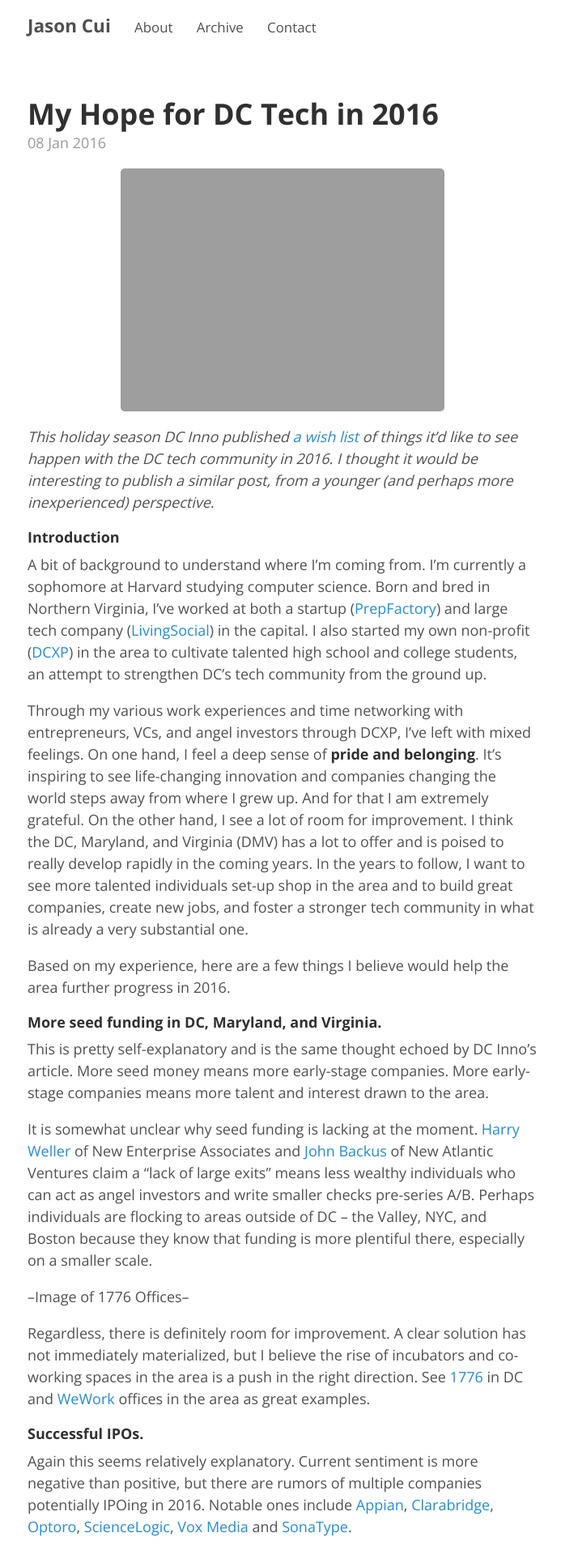
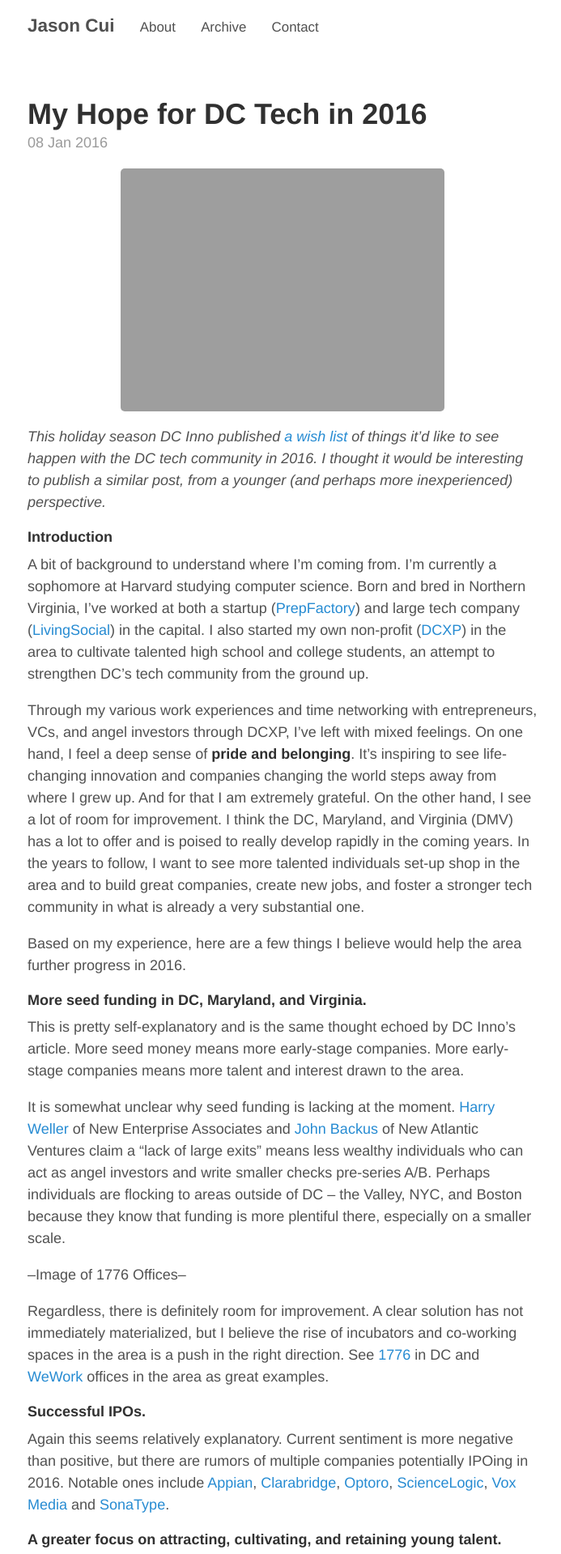
Before and after one commit to jasoncui/jasoncui.github.io, a Jekyll site: the page built from index.html, in a window 1280 px wide. Shown: the top 1919 px of the page at 81% size, without its empty margins (291-984 px from the left). Built offline with Jekyll 4.4.1, drawn with Linux system fonts in a browser that asks for light colours; the list of posts is cut into pages by our own code.

Commit message:
reverted to old font

```diff
--- a/_includes/head.html
+++ b/_includes/head.html
@@ -15,21 +15,12 @@
 
   <!-- CSS -->
   <link rel="stylesheet" href="{{ site.baseurl }}/styles.css">
- <link href='https://fonts.googleapis.com/css?family=Open+Sans:400,700' rel='stylesheet' type='text/css'>
 
   <style>
     .center-image
     {
       margin: 0 auto;
       display: block;
-    }
-
-    body {
-      font-family: 'Open Sans', sans-serif;
-    }
-    h3 {
-      font-family: 'Open Sans', sans-serif;
-      font-weight: 700;
     }
   </style>
 
```
Also changed, not shown: _includes/twitter_plug.html (deleted, +0 -7 lines).
